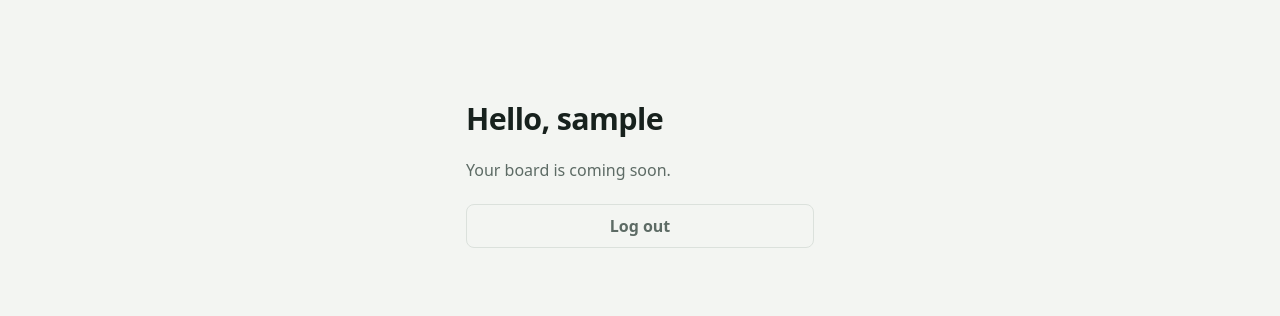
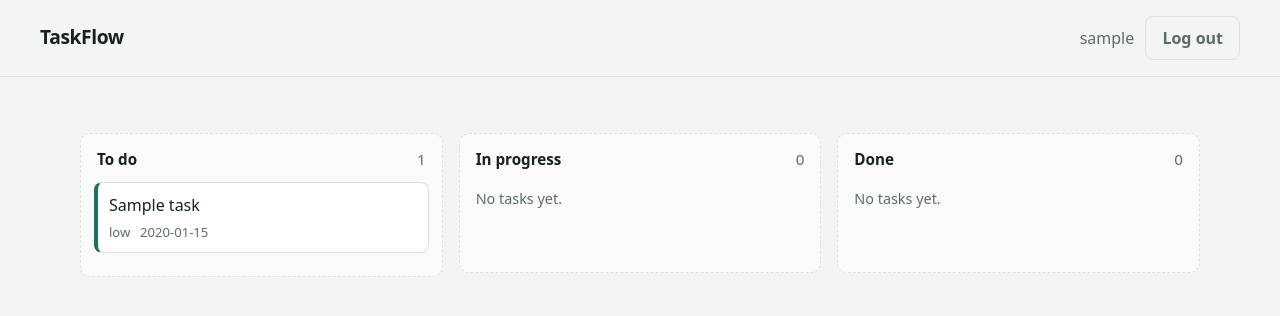
Before and after one commit to Arslan3x5/taskflow, a Django app: page / in a window 1280 px wide. Shown: the top 316 px of the page. Run offline with Django 5.2, Linux system fonts and the light colour scheme; a user stored in the database is signed in; tables that the repository leaves empty hold one stand-in row (values such as "Sample post").

Commit message:
feat: render tasks in three kanban columns

```diff
--- a/tasks/templates/tasks/board.html
+++ b/tasks/templates/tasks/board.html
@@ -1,11 +1,78 @@
 {% extends "tasks/base.html" %}
 {% block title %}Board · TaskFlow{% endblock %}
+{% block head %}
+<style>
+header{display:flex;align-items:center;justify-content:space-between;gap:1rem;padding:1rem clamp(1rem,4vw,2.5rem);border-bottom:1px solid var(--line)}
+header b{font-size:1.2rem;letter-spacing:-.02em}
+header form{display:flex;gap:.7rem;align-items:center;color:var(--muted)}
+main{padding:1.5rem clamp(1rem,4vw,2.5rem);max-width:1200px;margin:auto}
+.cols{display:grid;grid-template-columns:repeat(3,1fr);gap:1rem;align-items:start}
+.col{background:color-mix(in srgb,var(--surface) 55%,transparent);border:1px dashed var(--line);border-radius:10px;padding:.8rem;min-height:140px}
+.col h2{font-size:.95rem;margin:.1rem .2rem .7rem;display:flex;justify-content:space-between}
+.col h2 span{color:var(--muted);font-weight:400}
+.card{background:var(--surface);border:1px solid var(--line);border-left:4px solid var(--line);border-radius:8px;padding:.6rem .7rem;margin-bottom:.6rem}
+.card.high{border-left-color:var(--high)}
+.card.medium{border-left-color:#b7791f}
+.card.low{border-left-color:var(--accent)}
+.card p{margin:0 0 .4rem;overflow-wrap:anywhere}
+.meta{display:flex;gap:.6rem;font-size:.82rem;color:var(--muted)}
+.empty{color:var(--muted);font-size:.9rem;padding:.4rem .2rem}
+#err{color:var(--high);min-height:1.4em;margin-bottom:.6rem}
+@media (max-width:820px){.cols{grid-template-columns:1fr}}
+</style>
+{% endblock %}
 {% block body %}
-<main class="auth">
-  <h1>Hello, {{ request.user.username }}</h1>
-  <p style="color:var(--muted)">Your board is coming soon.</p>
-  <form method="post" action="{% url 'logout' %}">{% csrf_token %}
+<header>
+  <b>TaskFlow</b>
+  <form method="post" action="{% url 'logout' %}">{% csrf_token %}{{ request.user.username }}
     <button class="btn ghost" type="submit">Log out</button>
   </form>
+</header>
+<main>
+  <div id="err" role="alert"></div>
+  <div class="cols" id="cols"></div>
 </main>
+<script>
+const COLS = [["todo", "To do"], ["doing", "In progress"], ["done", "Done"]];
+const $ = s => document.querySelector(s);
+let tasks = [];
+
+async function load() {
+  try {
+    const r = await fetch("/api/tasks/");
+    if (!r.ok) throw new Error("Could not load tasks.");
+    tasks = (await r.json()).tasks;
+    draw();
+  } catch (e) {
+    $("#err").textContent = e.message;
+  }
+}
+
+function esc(text) {
+  const d = document.createElement("div");
+  d.textContent = text;
+  return d.innerHTML;
+}
+
+function draw() {
+  const today = new Date().toISOString().slice(0, 10);
+  $("#cols").innerHTML = COLS.map(([key, label]) => {
+    const items = tasks.filter(t => t.status === key);
+    const cards = items.map(t => `
+      <article class="card ${t.priority}" data-id="${t.id}">
+        <p>${esc(t.title)}</p>
+        <div class="meta">
+          <span>${t.priority}</span>
+          ${t.due_date ? `<span>${t.due_date}</span>` : ""}
+        </div>
+      </article>`).join("");
+    return `<section class="col" data-status="${key}">
+      <h2>${label}<span>${items.length}</span></h2>
+      ${cards || '<div class="empty">No tasks yet.</div>'}
+    </section>`;
+  }).join("");
+}
+
+load();
+</script>
 {% endblock %}
```
